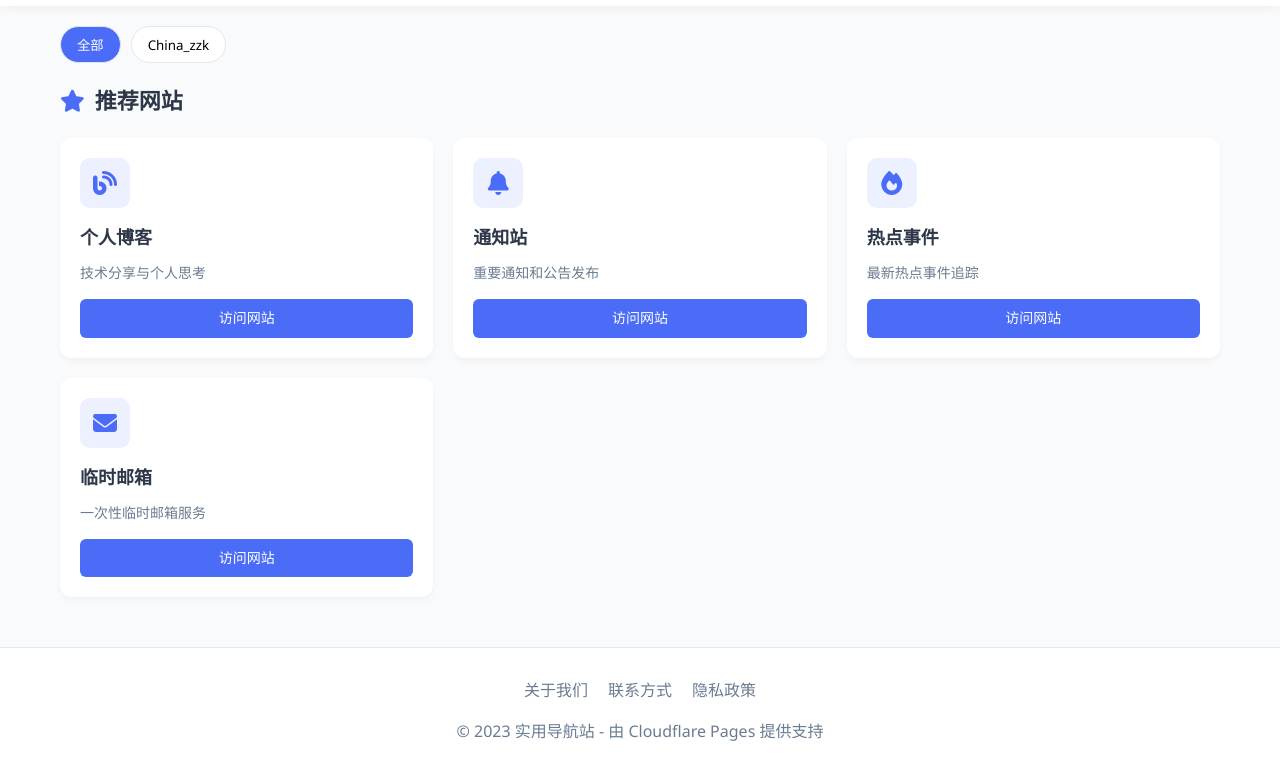
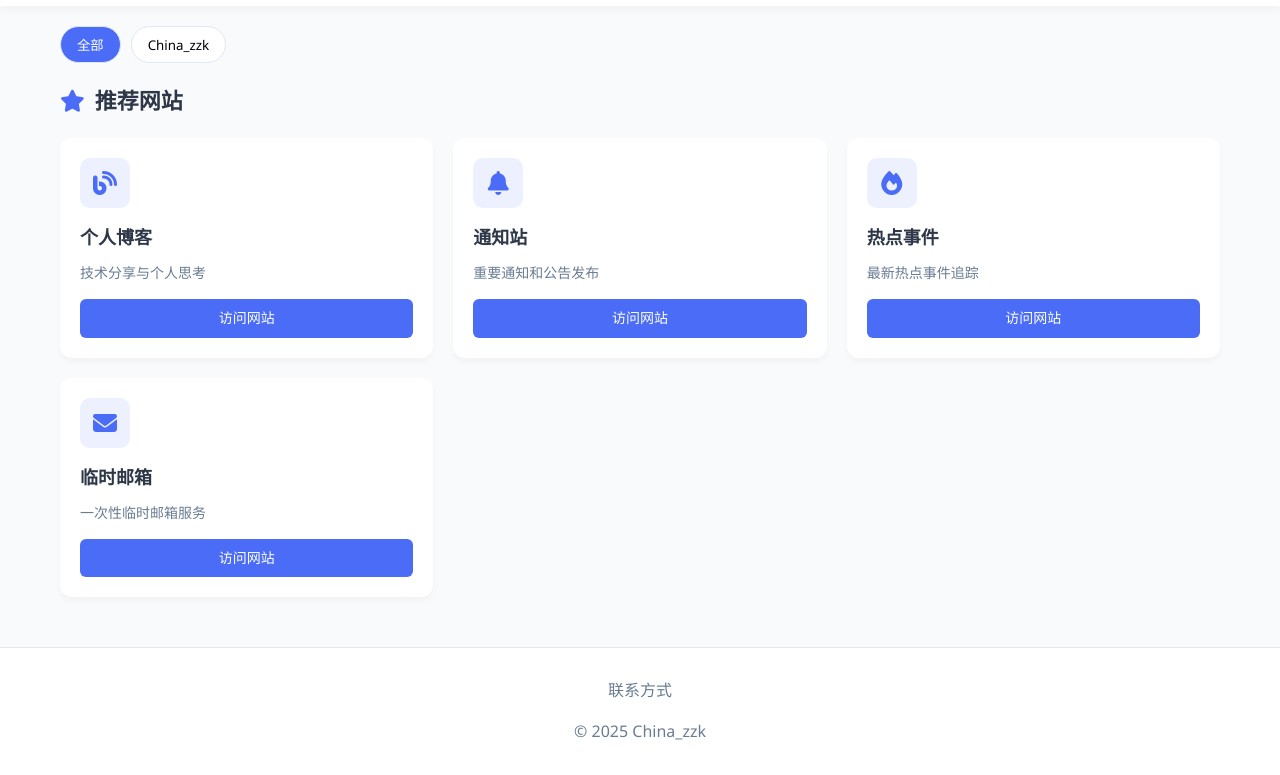
Before and after one commit to zzk6780051/navigation, a plain HTML site: page index.html in a window 1280 px wide. Shown: the part 82-857 px from the top of the page. Drawn offline with Linux system fonts and the light colour scheme.

Commit message:
Update title and footer content in index.html

```diff
--- a/index.html
+++ b/index.html
@@ -3,7 +3,7 @@
 <head>
     <meta charset="UTF-8">
     <meta name="viewport" content="width=device-width, initial-scale=1.0">
-    <title>实用导航站</title>
+    <title>China_zzk导航站</title>
     <link rel="stylesheet" href="https://cdnjs.cloudflare.com/ajax/libs/font-awesome/6.4.0/css/all.min.css">
     <style>
         :root {
@@ -295,11 +295,9 @@
     <footer>
         <div class="container">
             <div class="footer-links">
-                <a href="#">关于我们</a>
-                <a href="#">联系方式</a>
-                <a href="#">隐私政策</a>
+                <a href="contact.html">联系方式</a>
             </div>
-            <p>© 2023 实用导航站 - 由 Cloudflare Pages 提供支持</p>
+            <p>© 2025 <a href="https://china-zzk.com" style="color: inherit; text-decoration: none;">China_zzk</a></p>
         </div>
     </footer>
 
```
